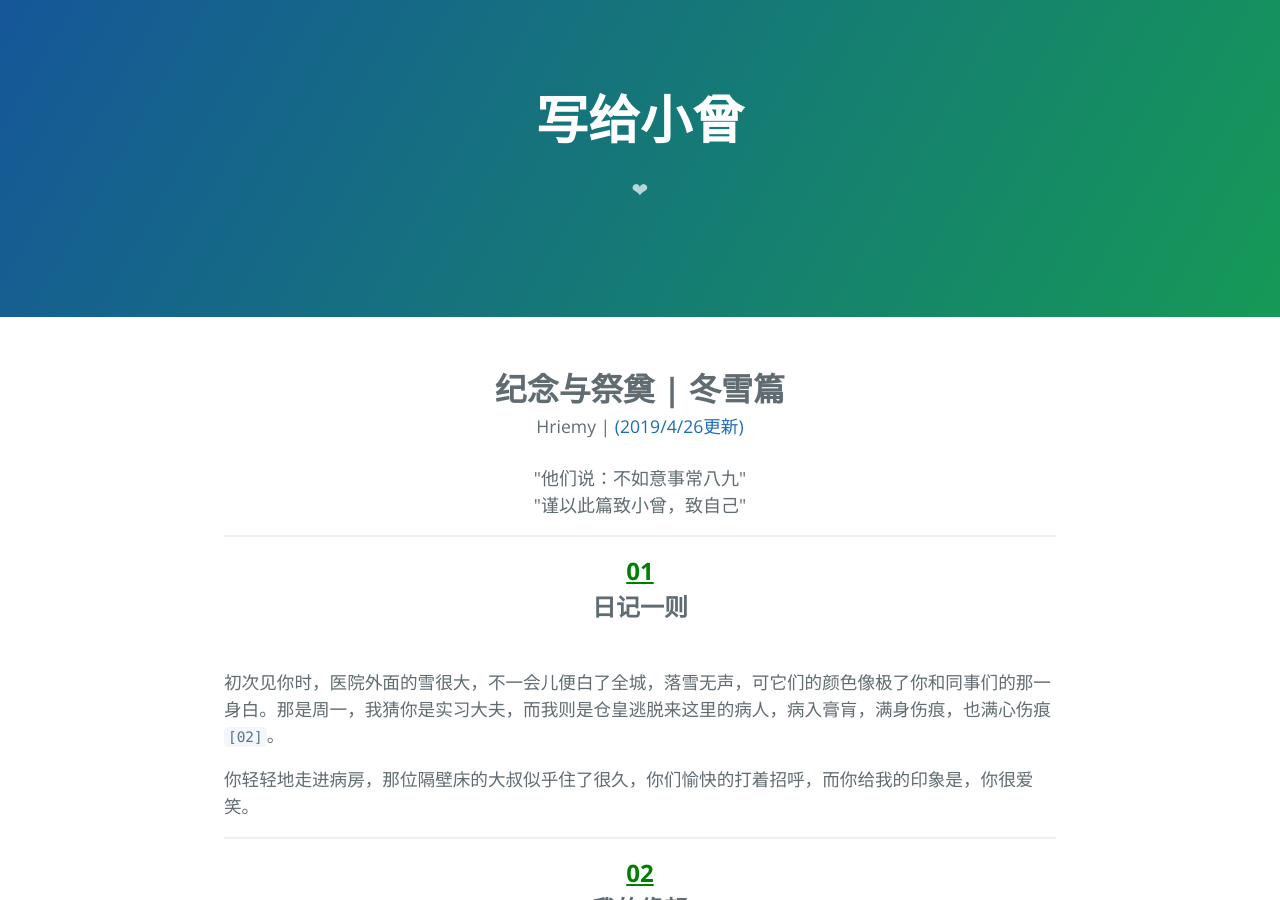
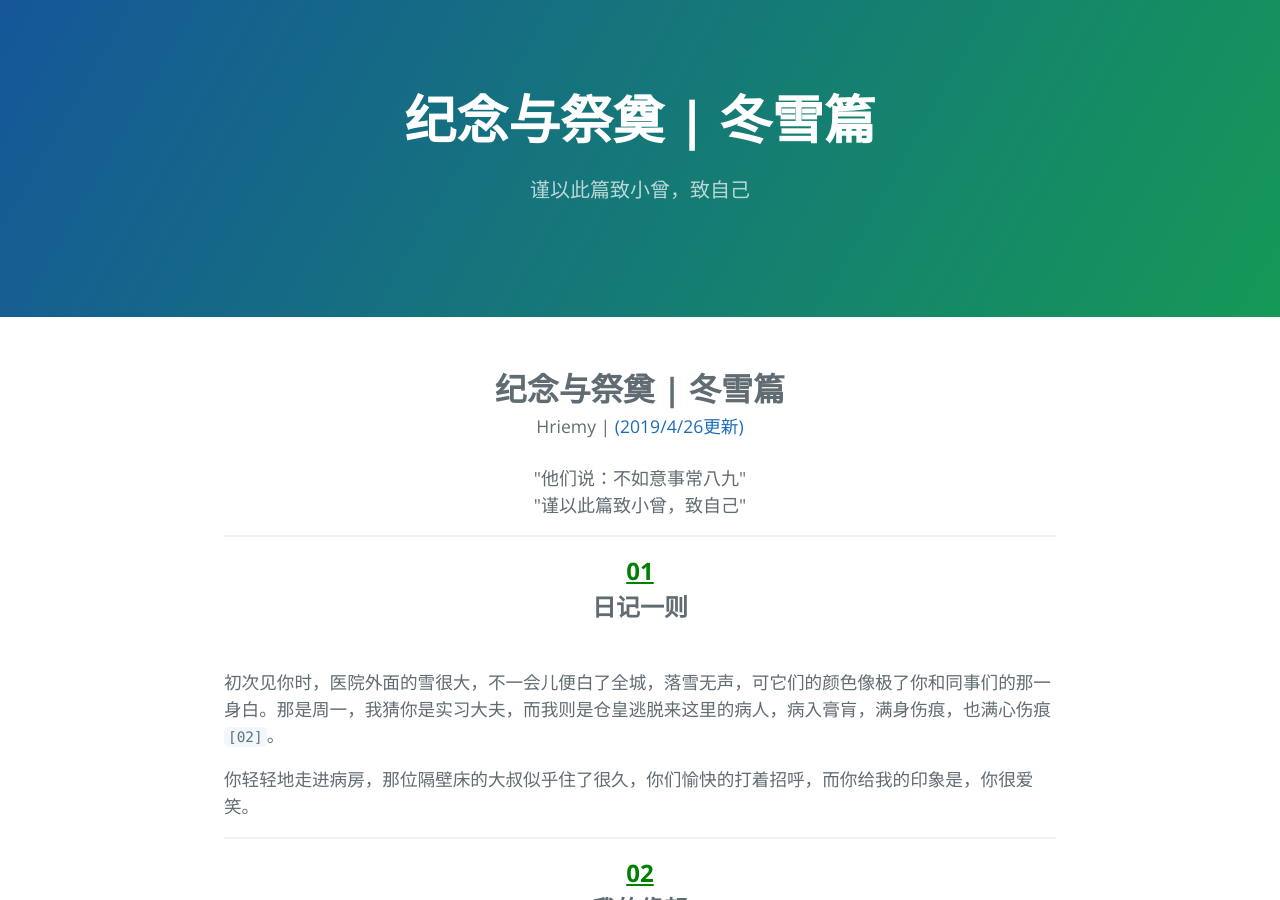
Before and after one commit to wfnian6/wfnian.github.io, a Jekyll site: the page built from index.html, in a window 1280 px wide and 900 px high. Built offline with Jekyll 4.4.1, drawn with Linux system fonts in a browser that asks for light colours; the list of posts is cut into pages by our own code.

Commit message:
爱你哦小曾

```diff
--- a/_config.yml
+++ b/_config.yml
@@ -1,6 +1,7 @@
 # Setup
-title:        写给小曾
-tagline:      ❤
+title:        纪念与祭奠 | 冬雪篇
+tagline:      "他们说：不如意事常八九"
+tagline:      "谨以此篇致小曾，致自己"
 baseurl:      ""
 paginate:     1
 locale:       "en"
```
Also changed, not shown: README.md.
